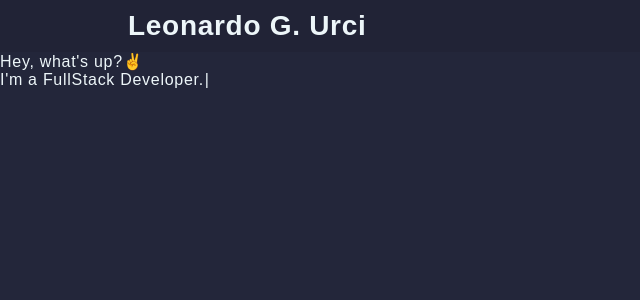
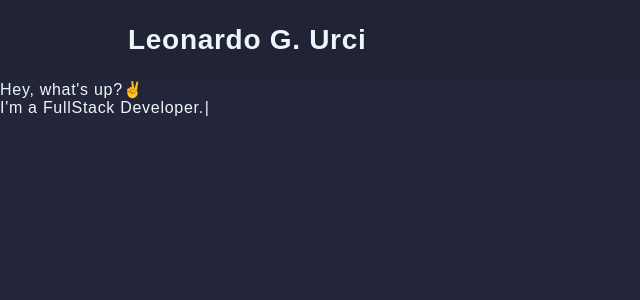
Before and after one commit to Leonardoozx/Portfolio, a Next.js app: page / in a window 1280 px wide. Shown: the top 300 px of the page, without its empty margins (0-640 px from the left). Built offline with nearby package versions, Linux system fonts and the light colour scheme.

Commit message:
style: for burguer menu 'screen'

```diff
--- a/src/components/Header/styled.ts
+++ b/src/components/Header/styled.ts
@@ -4,15 +4,17 @@ export const StyledHeader = styled.header`
   display: flex;
   align-items: center;
   justify-content: space-around;
-  flex-direction: column;
-  height: 170px;
+  height: 60px;
+  padding: 10px 10%;
   background-color: ${({ theme }) => theme.colorPalette.headerColor};
+  position: relative;
+
+  #name {
+    width: 75%;
+  }
 
   @media screen and (min-width: 700px) {
-    flex-direction: row;
-    padding: 10px 10%;
     justify-content: space-between;
-    height: 52%;
   }
 
   @media screen and (min-width: 900px) {
@@ -27,15 +29,27 @@ export const StyledHeader = styled.header`
 `;
 
 export const StyledNav = styled.nav`
+  position: absolute;
   display: flex;
-  justify-content: flex-end;
+  gap: 25px;
   flex-direction: column;
-  width: 100%;
-  height: 100px;
-  gap: 10px;
+  justify-content: center;
+  right: 0;
+  top: 0;
+  width: 30vh;
+  height: 30vh;
+  background-color: ${({ theme }) => theme.colorPalette.backgroundColor};
+  border-radius: 0 0 0 30px;
+  box-shadow: 0px 2px 20px 2px rgba(1, 1, 1, 0.08);
 
-  @media screen and (min-width: 700px) {
+  @media screen and (min-width: 800px) {
+    gap: 10px;
+    position: relative;
+    background-color: transparent;
+    box-shadow: none;
+    display: flex;
     width: 55%;
+    height: 100px;
     flex-direction: row;
   }
 `;
@@ -43,17 +57,17 @@ export const StyledNav = styled.nav`
 export const StyledNavLinks = styled.div`
   display: flex;
   align-items: center;
+  justify-content: space-around;
   flex-direction: column;
-  justify-content: space-around;
-  height: 100%;
   width: 100%;
+  height: 30%;
   gap: 5px;
 
-  @media screen and (min-width: 500px) {
+  @media screen and (min-width: 900px) {
+    height: 100%;
+    justify-content: space-around;
     flex-direction: row;
-  }
 
-  @media screen and (min-width: 900px) {
     .header-links {
       font-size: 18px;
       padding: 0 10px;
@@ -66,20 +80,18 @@ export const StyledNavLinks = styled.div`
 
   @media screen and (min-width: 1300px) {
     .header-links {
-      font-size: 22.5px;
+      font-size: 20px;
     }
-
   }
 `;
 
 export const StyledImagesContainer = styled.div`
   display: flex;
   margin: 0 auto;
-  gap: 10px;
   width: 30%;
   justify-content: space-around;
 
-  @media screen and (min-width: 700px) {
+  @media screen and (min-width: 800px) {
     width: fit-content;
     flex-direction: column;
     height: 100%;
@@ -89,6 +101,8 @@ export const StyledImagesContainer = styled.div`
   @media screen and (min-width: 1000px) {
     flex-direction: row;
     align-items: center;
+    justify-content: space-around;
+    width: 90px;
 
     .social-media-img {
       width: 30px;
```
